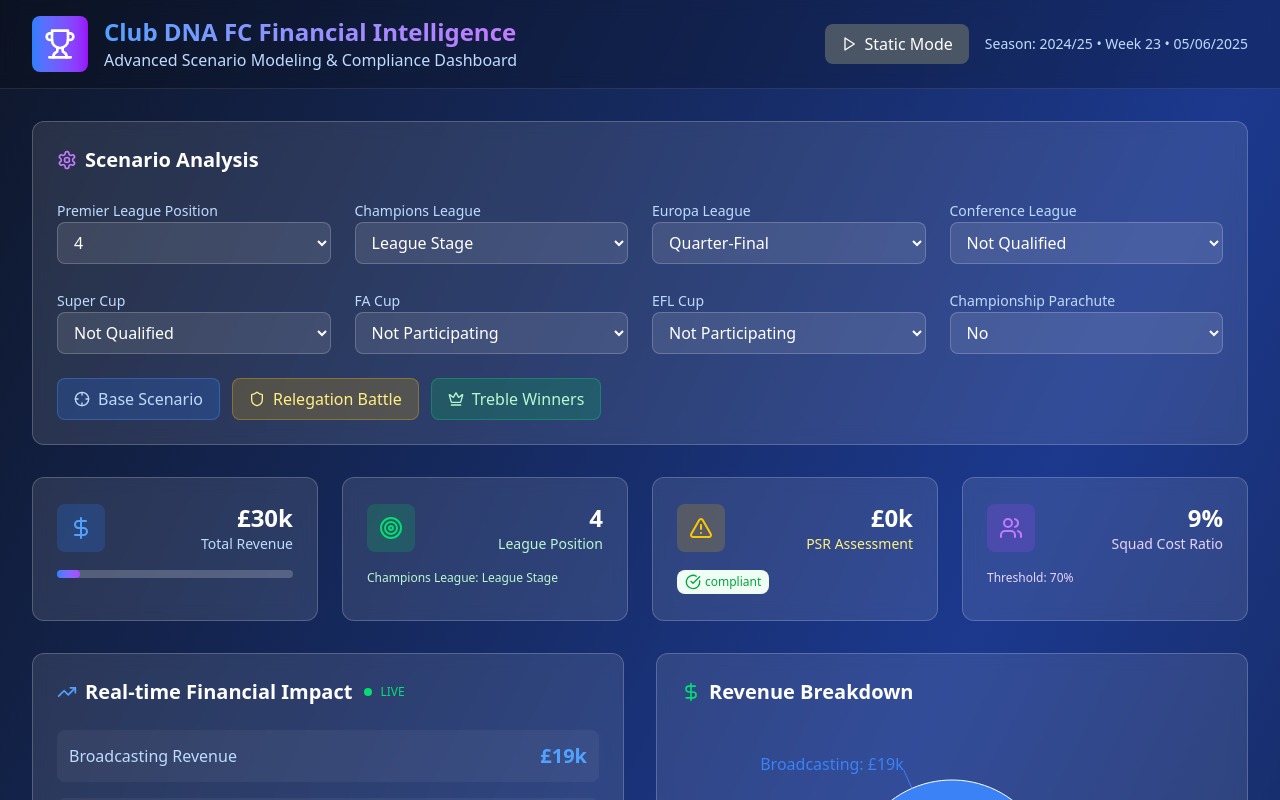
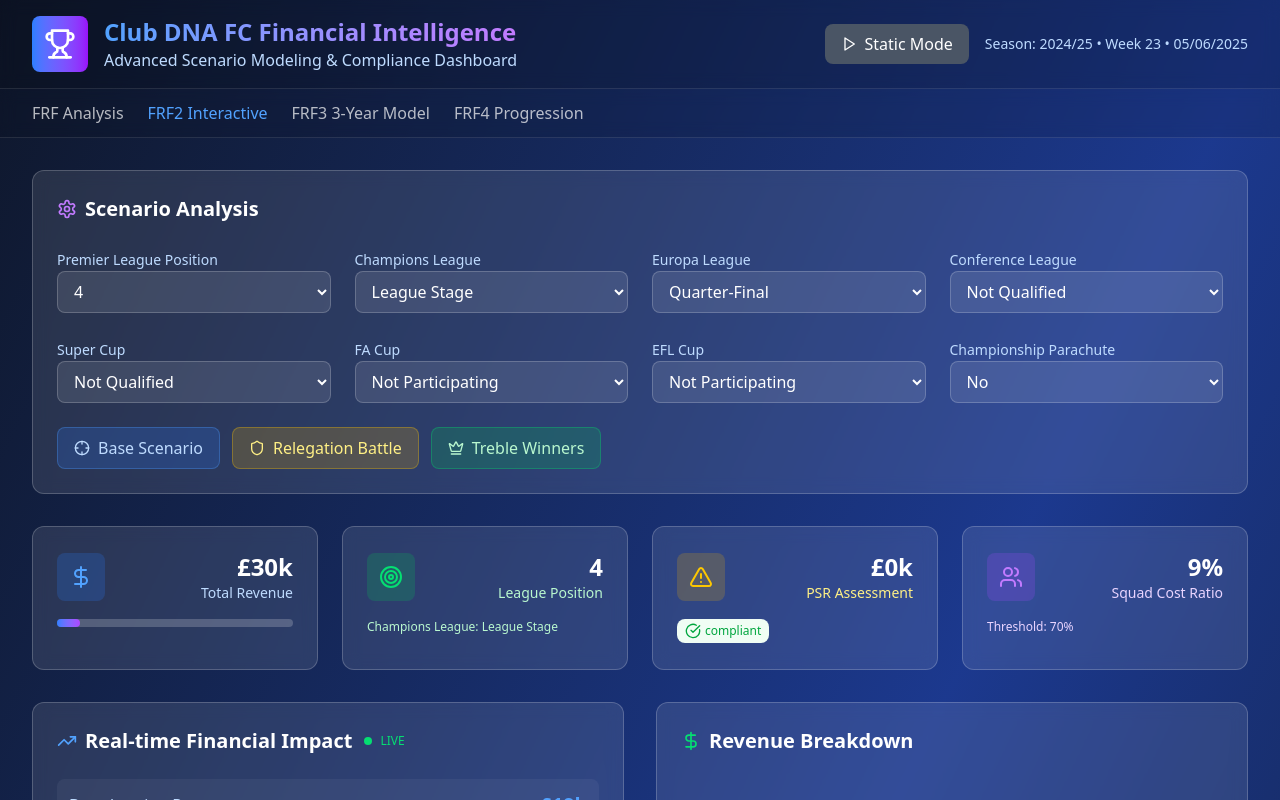
Before and after one commit to zenifieduk/fin-intel, a Next.js app: page /frf2 in a window 1280 px wide. Shown: the top 800 px of the page. Built offline with nearby package versions, Linux system fonts and the light colour scheme.

Commit message:
Add navigation menu to FRF pages - Add consistent navigation bar across FRF, FRF2, and FRF3 pages - Include links to all FRF pages with active state highlighting - Simple and clean design with hover effects - Positioned below main header for easy access

```diff
--- a/src/app/frf/page.tsx
+++ b/src/app/frf/page.tsx
@@ -215,6 +215,26 @@ const ClubDNAFinancialDashboard = () => {
               </div>
             </div>
           </div>
+        </div>
+      </div>
+
+      {/* Navigation Menu */}
+      <div className="bg-black/10 backdrop-blur-sm border-b border-white/10">
+        <div className="max-w-7xl mx-auto px-4 sm:px-6 lg:px-8 py-3">
+          <nav className="flex space-x-6">
+            <a href="/frf" className="text-blue-400 font-medium hover:text-blue-300 transition-colors">
+              FRF Analysis
+            </a>
+            <a href="/frf2" className="text-white/70 hover:text-white transition-colors">
+              FRF2 Interactive
+            </a>
+            <a href="/frf3" className="text-white/70 hover:text-white transition-colors">
+              FRF3 3-Year Model
+            </a>
+            <a href="/frf4" className="text-white/70 hover:text-white transition-colors">
+              FRF4 Progression
+            </a>
+          </nav>
         </div>
       </div>
 
--- a/src/app/frf2/page.tsx
+++ b/src/app/frf2/page.tsx
@@ -316,6 +316,26 @@ const ClubDNAFinancialDashboard = () => {
               </div>
             </div>
           </div>
+        </div>
+      </div>
+
+      {/* Navigation Menu */}
+      <div className="bg-black/10 backdrop-blur-sm border-b border-white/10">
+        <div className="max-w-7xl mx-auto px-4 sm:px-6 lg:px-8 py-3">
+          <nav className="flex space-x-6">
+            <a href="/frf" className="text-white/70 hover:text-white transition-colors">
+              FRF Analysis
+            </a>
+            <a href="/frf2" className="text-blue-400 font-medium hover:text-blue-300 transition-colors">
+              FRF2 Interactive
+            </a>
+            <a href="/frf3" className="text-white/70 hover:text-white transition-colors">
+              FRF3 3-Year Model
+            </a>
+            <a href="/frf4" className="text-white/70 hover:text-white transition-colors">
+              FRF4 Progression
+            </a>
+          </nav>
         </div>
       </div>
 
--- a/src/app/frf3/page.tsx
+++ b/src/app/frf3/page.tsx
@@ -344,6 +344,26 @@ const ClubDNAFinancialDashboard = () => {
               </div>
             </div>
           </div>
+        </div>
+      </div>
+
+      {/* Navigation Menu */}
+      <div className="bg-black/10 backdrop-blur-sm border-b border-white/10">
+        <div className="max-w-7xl mx-auto px-4 sm:px-6 lg:px-8 py-3">
+          <nav className="flex space-x-6">
+            <a href="/frf" className="text-white/70 hover:text-white transition-colors">
+              FRF Analysis
+            </a>
+            <a href="/frf2" className="text-white/70 hover:text-white transition-colors">
+              FRF2 Interactive
+            </a>
+            <a href="/frf3" className="text-blue-400 font-medium hover:text-blue-300 transition-colors">
+              FRF3 3-Year Model
+            </a>
+            <a href="/frf4" className="text-white/70 hover:text-white transition-colors">
+              FRF4 Progression
+            </a>
+          </nav>
         </div>
       </div>
 
--- a/src/app/frf4/page.tsx
+++ b/src/app/frf4/page.tsx
@@ -2,7 +2,7 @@
 
 import React, { useState, useEffect } from 'react';
 import { LineChart, Line, XAxis, YAxis, CartesianGrid, Tooltip, Legend, ResponsiveContainer, BarChart, Bar, PieChart, Pie, Cell, AreaChart, Area } from 'recharts';
-import { TrendingUp, TrendingDown, AlertTriangle, CheckCircle, Target, Trophy, DollarSign, Users, Calendar, Settings, Play, Pause, Crosshair, Shield } from 'lucide-react';
+import { TrendingUp, TrendingDown, AlertTriangle, CheckCircle, Target, Trophy, DollarSign, Users, Calendar, Settings, Play, Pause, Crosshair, Shield, Menu, X } from 'lucide-react';
 
 type ScenarioYear = 2025 | 2026 | 2027;
 
@@ -43,6 +43,7 @@ interface ScenarioData {
 
 const ClubDNAFinancialDashboard = () => {
   const [isLiveMode, setIsLiveMode] = useState(false);
+  const [isMobileMenuOpen, setIsMobileMenuOpen] = useState(false);
   const [currentScenario, setCurrentScenario] = useState<ScenarioData>({
     2025: {
       eflLeague1Position: 3, // Starting in EFL League 1
@@ -519,6 +520,31 @@ const ClubDNAFinancialDashboard = () => {
               </div>
             </div>
             <div className="flex items-center space-x-4">
+              <div className="hidden md:block text-sm text-blue-200">
+                Season: 2024/25 • Week 23 • {new Date().toLocaleDateString()}
+              </div>
+              <button
+                onClick={() => setIsMobileMenuOpen(!isMobileMenuOpen)}
+                className="flex items-center justify-center w-10 h-10 rounded-lg bg-white/10 hover:bg-white/20 transition-all duration-200"
+                aria-label="Toggle menu"
+              >
+                {isMobileMenuOpen ? <X className="w-5 h-5" /> : <Menu className="w-5 h-5" />}
+              </button>
+            </div>
+          </div>
+        </div>
+      </div>
+
+      {/* Mobile Menu */}
+      {isMobileMenuOpen && (
+        <div className="bg-black/30 backdrop-blur-sm border-b border-white/10">
+          <div className="max-w-7xl mx-auto px-4 sm:px-6 lg:px-8 py-4">
+            <div className="space-y-4">
+              <div className="block md:hidden text-sm text-blue-200">
+                Season: 2024/25 • Week 23 • {new Date().toLocaleDateString()}
+              </div>
+
+              <div className="flex items-center space-x-4">
                 <button
                   onClick={() => setIsLiveMode(!isLiveMode)}
                   className={`flex items-center space-x-2 px-4 py-2 rounded-lg transition-all ${
@@ -528,13 +554,68 @@ const ClubDNAFinancialDashboard = () => {
                   {isLiveMode ? <Pause className="w-4 h-4" /> : <Play className="w-4 h-4" />}
                   <span>{isLiveMode ? 'Live Mode' : 'Static Mode'}</span>
                 </button>
-              <div className="text-sm text-blue-200">
-                Season: 2024/25 • Week 23 • {new Date().toLocaleDateString()}
+              </div>
+
+              <div className="grid grid-cols-1 sm:grid-cols-2 lg:grid-cols-3 gap-4">
+                <div className="text-sm">
+                  <div className="text-blue-200 font-medium">Quick Actions</div>
+                  <div className="mt-2 space-y-1">
+                    <button
+                      onClick={() => {
+                        setPresetScenario('base');
+                        setIsMobileMenuOpen(false);
+                      }}
+                      className="block text-white/80 hover:text-white transition-colors"
+                    >
+                      Base Scenario
+                    </button>
+                    <button
+                      onClick={() => {
+                        setPresetScenario('low');
+                        setIsMobileMenuOpen(false);
+                      }}
+                      className="block text-white/80 hover:text-white transition-colors"
+                    >
+                      Conservative Scenario
+                    </button>
+                    <button
+                      onClick={() => {
+                        setPresetScenario('high');
+                        setIsMobileMenuOpen(false);
+                      }}
+                      className="block text-white/80 hover:text-white transition-colors"
+                    >
+                      Optimistic Scenario
+                    </button>
+                  </div>
+                </div>
+
+                <div className="text-sm">
+                  <div className="text-blue-200 font-medium">Current Revenue</div>
+                  <div className="mt-2 text-white">
+                    £{totalRevenue.toLocaleString()}k over 3 years
+                  </div>
+                </div>
+
+                <div className="text-sm">
+                  <div className="text-blue-200 font-medium">Navigation</div>
+                  <div className="mt-2 space-y-1">
+                    <a href="/frf" className="block text-white/80 hover:text-white transition-colors">
+                      FRF Analysis
+                    </a>
+                    <a href="/frf3" className="block text-white/80 hover:text-white transition-colors">
+                      FRF3 Dashboard
+                    </a>
+                    <a href="/frf4" className="block text-white/80 hover:text-white transition-colors">
+                      FRF4 Progression
+                    </a>
                   </div>
                 </div>
               </div>
             </div>
           </div>
+        </div>
+      )}
 
       <div className="max-w-7xl mx-auto px-4 sm:px-6 lg:px-8 py-8">
         {/* Quick Preset Buttons */}
```
Lines whose indentation alone changed are shown as unchanged.
